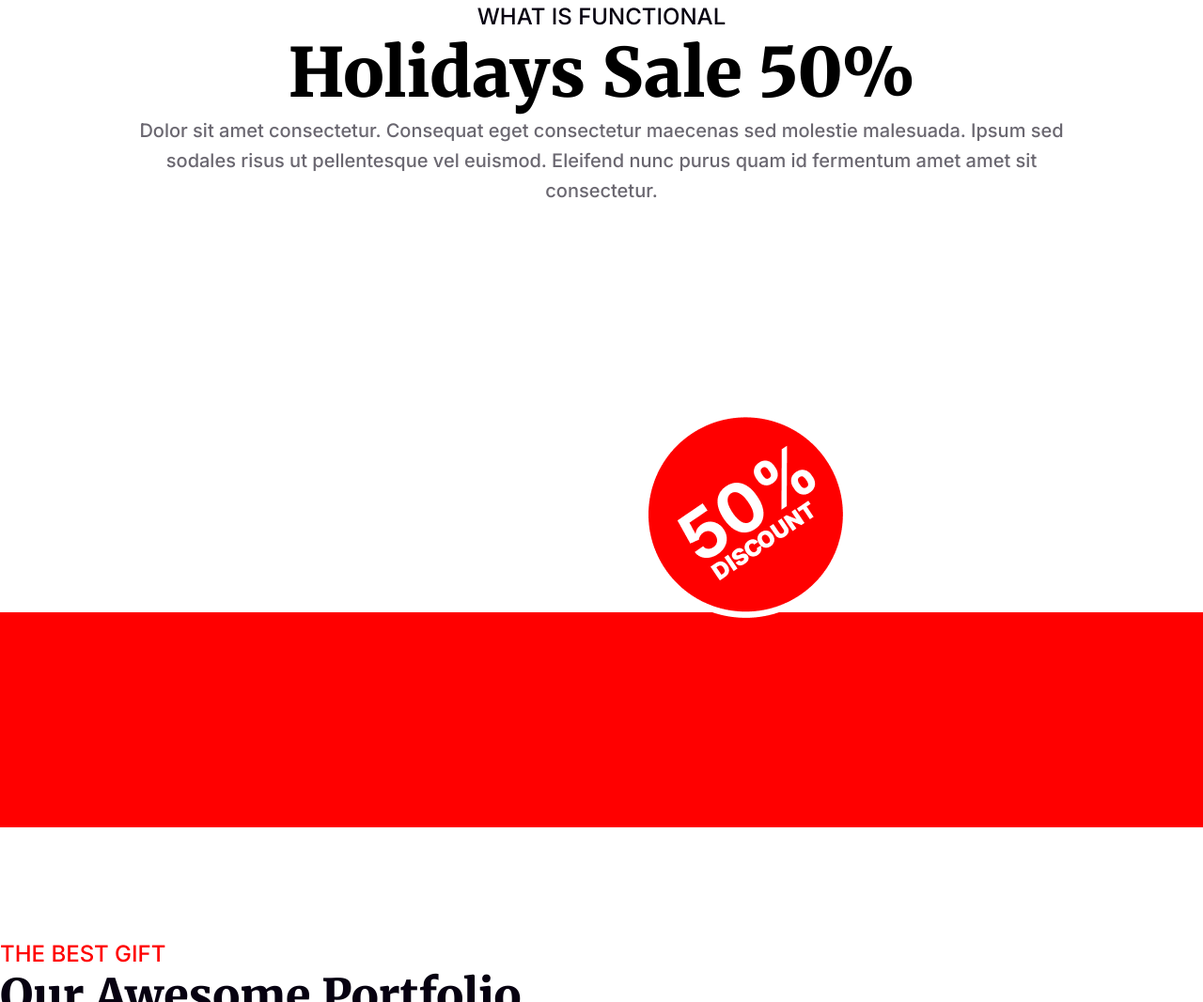
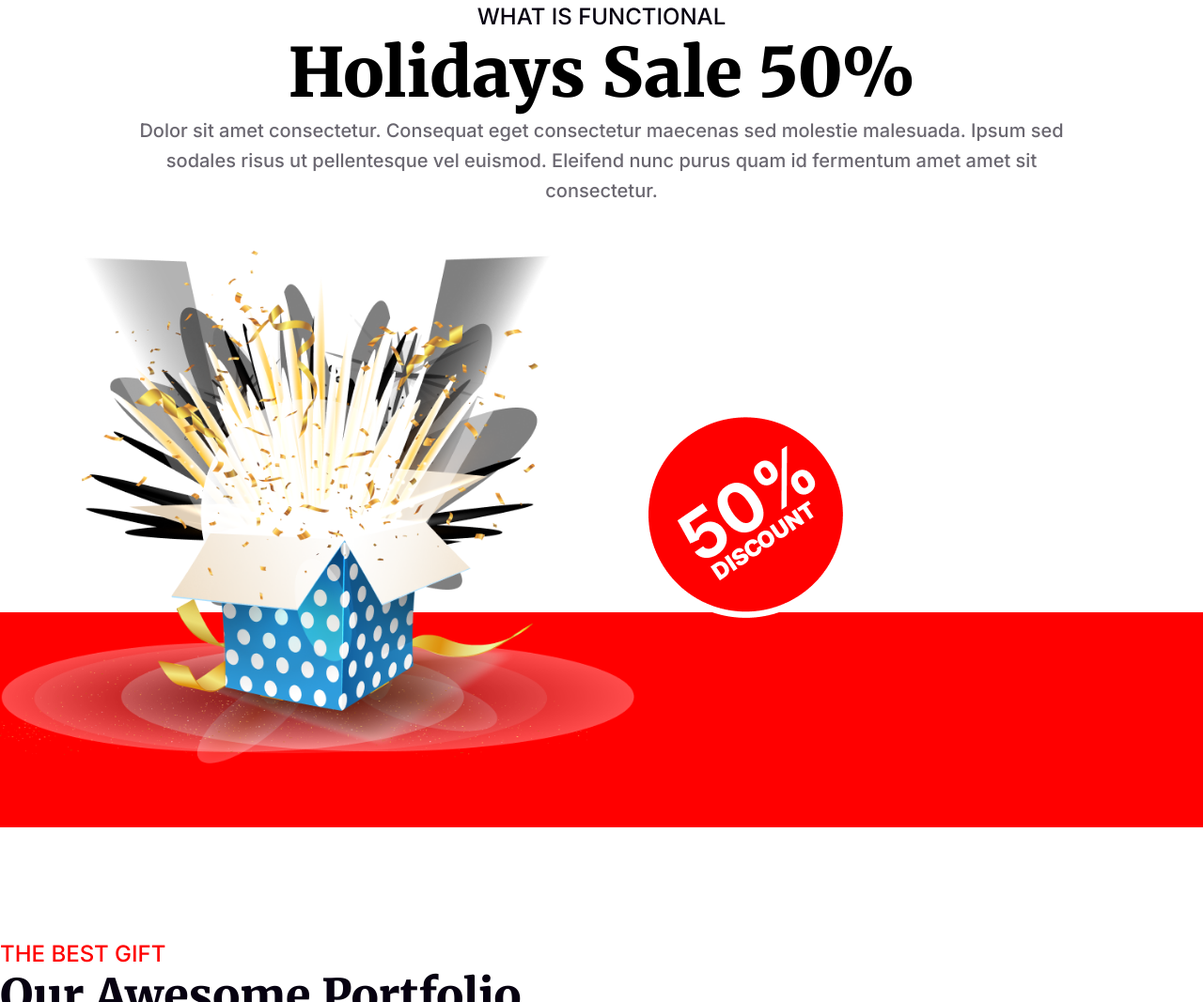
Before and after one commit to kaiser82/new-year-offer, a plain HTML site: page index.html in a window 1280 px wide. Shown: the part 3492-4559 px from the top of the page at 94% size. Drawn offline with Linux system fonts and the light colour scheme; the site is published under a folder, as on GitHub Pages, so addresses that start at the root find nothing.

Commit message:
final touch

```diff
--- a/index.html
+++ b/index.html
@@ -76,7 +76,7 @@
             </div>
             <div class="img-container">
                 <div style="width: 50%;">
-                    <img style="width: 675px" src="/images/Group75.png" alt="">
+                    <img style="width: 675px" src="./images/Group75.png" alt="">
                 </div>
                 <div style="width: 50%;">
                     <img src="./images/Group44.png" alt="">
```
